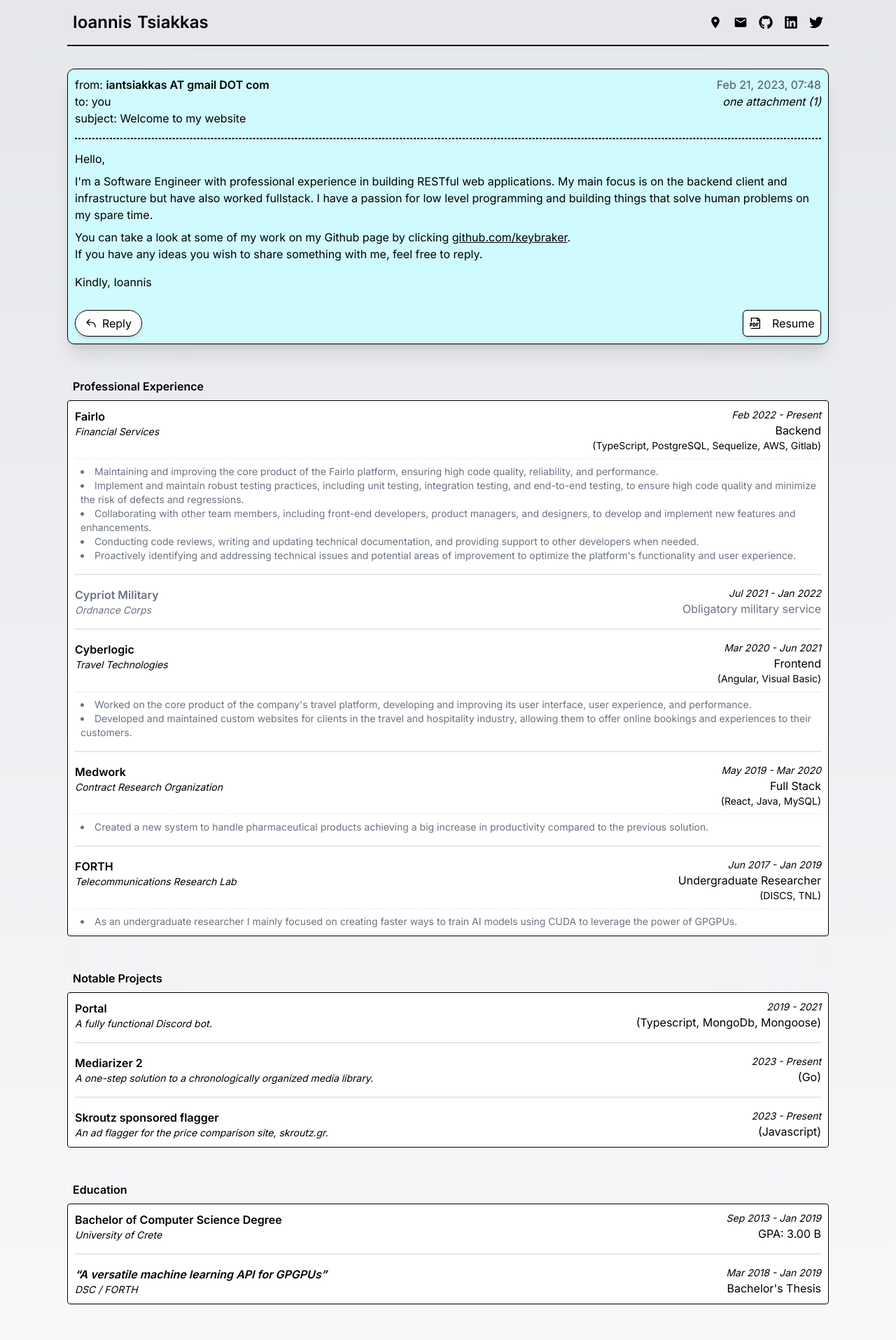
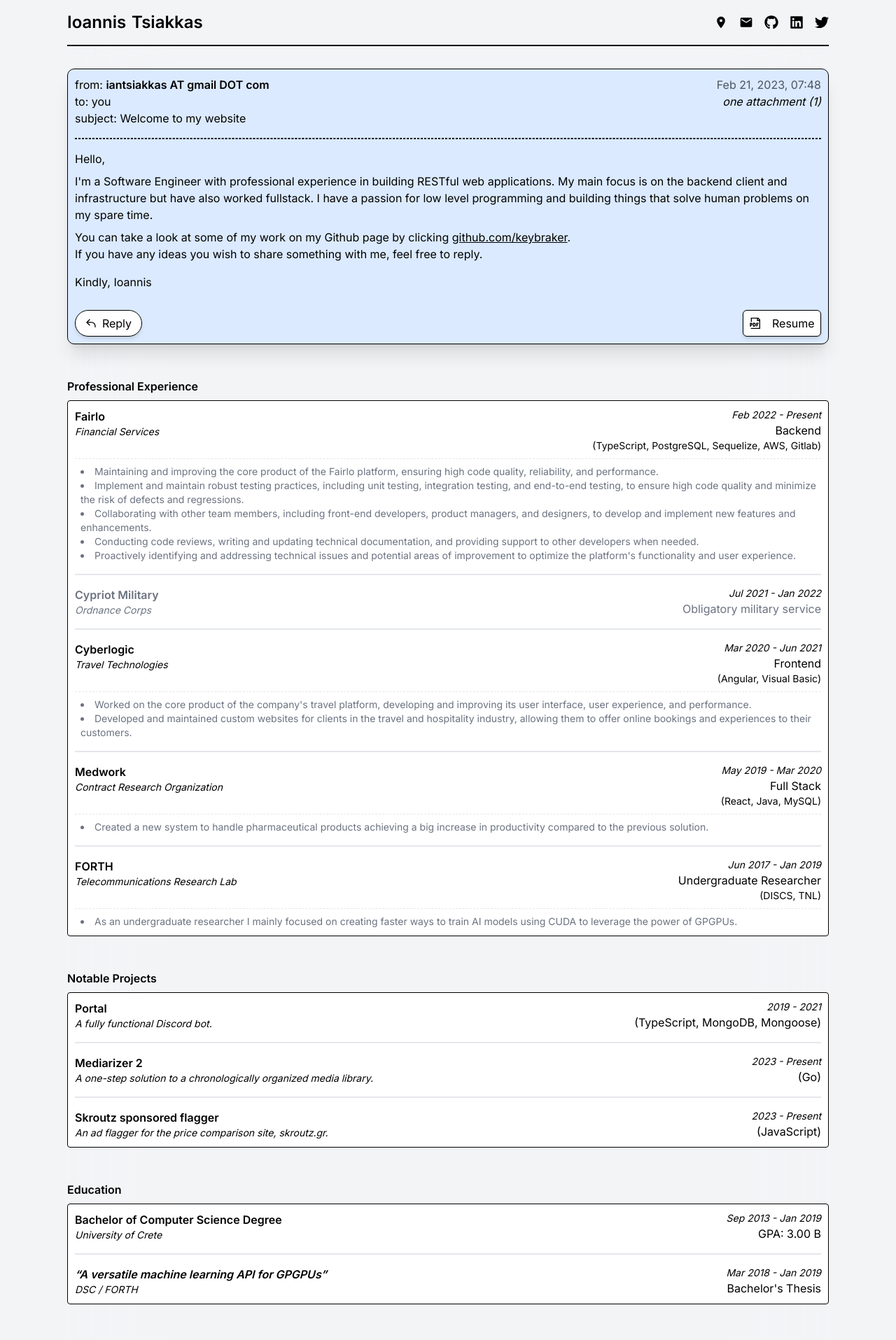
Before and after one commit to keybraker/keybraker.github.io, a Next.js app: page / in a window 1280 px wide. Shown: the top 1915 px of the page at 70% size. Built offline with nearby package versions, Linux system fonts and the light colour scheme.

Commit message:
Update minor aesthetic designs

```diff
--- a/src/abilities/email.tsx
+++ b/src/abilities/email.tsx
@@ -34,7 +34,7 @@ export default function Email() {
   const hasMounted = useHasMounted();
 
   return (
-    <section className="mt-8 mb-12 rounded-[10px] border border-black bg-cyan-100 p-2.5 shadow-xl">
+    <section className="mt-8 mb-12 rounded-[10px] border border-black bg-blue-100 p-2.5 shadow-xl">
       {/* <HeadScene /> */}
       <div className="flex-start flex justify-between">
         <div className="flex flex-col">
--- a/src/abilities/header.tsx
+++ b/src/abilities/header.tsx
@@ -60,7 +60,7 @@ function AboutPageInner() {
 export default function Header() {
   return (
     <header className="sticky top-0 z-40 border-b-2 border-black">
-      <div className="flex flex-col items-center justify-between gap-2 px-2 pt-2 pb-6 bg-gray-200 xs:py-4 xs:flex-row sm:items-stretch">
+      <div className="flex flex-col items-center justify-between gap-2 px-0 pt-2 pb-6 bg-gray-100 xs:py-4 xs:flex-row sm:items-stretch">
         <span className="flex flex-col self-center text-center gap-1 font-helvetica text-2xl font-semibold tn:flex-row xs:gap-2">
           <span>Ioannis</span>
           <span>Tsiakkas</span>
--- a/src/abilities/projects.tsx
+++ b/src/abilities/projects.tsx
@@ -8,7 +8,7 @@ const projects: ShowcaseType[] = [
     title:
       '<a href="https://github.com/The-Portal-Bot/Portal" rel="noopener noreferrer" target="_blank" class="hover:underline">Portal</a>',
     info: "A fully functional Discord bot.",
-    position: "(Typescript, MongoDb, Mongoose)",
+    position: "(TypeScript, MongoDB, Mongoose)",
   },
   // {
   //   start: "2017",
@@ -32,7 +32,7 @@ const projects: ShowcaseType[] = [
     title:
       '<a href="https://github.com/keybraker/skroutz-sponsored-flagger" rel="noopener noreferrer" target="_blank" class="hover:underline">Skroutz sponsored flagger</a>',
     info: 'An ad flagger for the price comparison site, <a href="https://skroutz.gr" rel="noopener noreferrer" target="_blank" class="hover:underline">skroutz.gr</a>.',
-    position: "(Javascript)",
+    position: "(JavaScript)",
   },
 ];
 
--- a/src/components/categoryTitle.tsx
+++ b/src/components/categoryTitle.tsx
@@ -1,6 +1,6 @@
 export default function CategoryTitle({ title }: { title: string }) {
   return (
-    <span className="text-md ml-2 font-semibold">
+    <span className="text-md font-semibold">
       {/* &#8226;  */}
       {title}
     </span>
--- a/src/pages/_document.tsx
+++ b/src/pages/_document.tsx
@@ -9,9 +9,9 @@ import { Head, Html, Main, NextScript } from "next/document";
 
 export default function Document() {
   return (
-    <Html className="bg-gray-200" lang="en">
+    <Html className="bg-gray-100" lang="en">
       <Head />
-      <body className="bg-gray-200">
+      <body className="bg-gray-100">
         <Main />
         <NextScript />
       </body>
--- a/src/styles/globals.css
+++ b/src/styles/globals.css
@@ -6,8 +6,8 @@
     'Fira Mono', 'Droid Sans Mono', 'Courier New', monospace;
 
   --foreground-rgb: 0, 0, 0;
-  --background-start-rgb: 214, 219, 220;
-  --background-end-rgb: 255, 255, 255;
+  /* --background-start-rgb: 214, 219, 220;
+  --background-end-rgb: 255, 255, 255; */
 
   --primary-glow: conic-gradient(from 180deg at 50% 50%,
       #16abff33 0deg,
```
